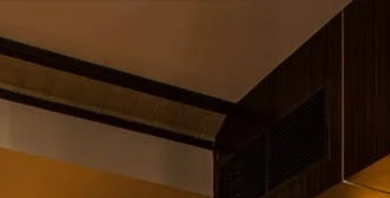
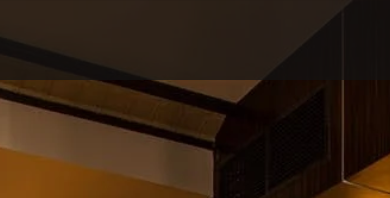
Before and after one commit to aboczek/Gourmet, a plain HTML site: page index.html in a window 390 px wide. Shown: the top 198 px of the page. Drawn offline with Linux system fonts and the light colour scheme; a web font is replaced by a local one.

Commit message:
making background color for hamburger in root width 100% heigfht 8rem

```diff
--- a/assets/css/style.css
+++ b/assets/css/style.css
@@ -439,7 +439,12 @@ textarea {
         display: none;
     }
 
+/* Hamburger Menu */
+
     .hamburger-menu {
-        background-color: var();
+        background-color: var(--ham-bg);
+        width: 100%;
+        height: 8rem;
+        position: fixed;
     }
 }
--- a/index.html
+++ b/index.html
@@ -22,7 +22,9 @@
 <body>
     <header>
         <nav>
+            <div class="hamburger-menu"></div>
             <ul id="menu">
+
                 <li>
                     <a href="#" aria-label="Home Page">Home</a>
                 </li>
@@ -39,6 +41,8 @@
                     <a href="#about" aria-label="About Us">About Us</a>
                 </li>
             </ul>
+
+
         </nav>
         <a href="#" aria-label="Home Page">
             <h1>Gourmet</h1>
```
